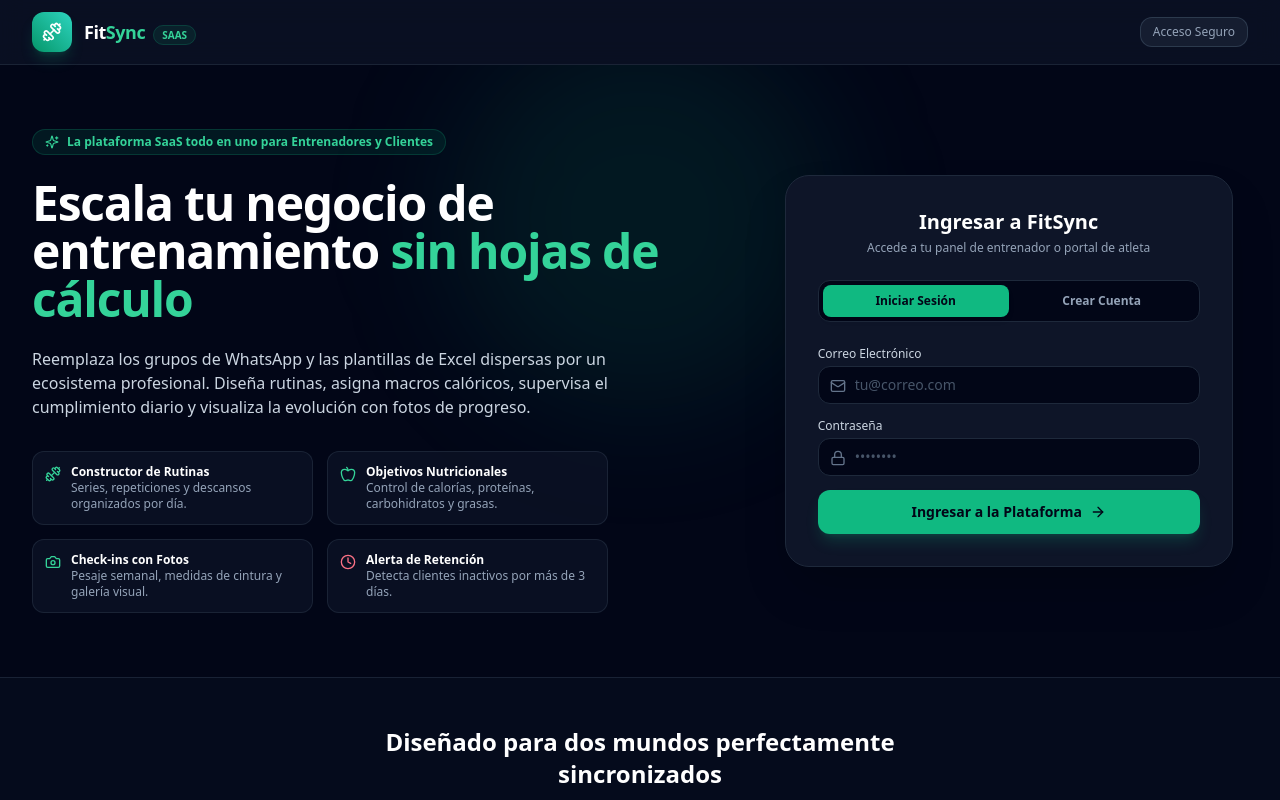
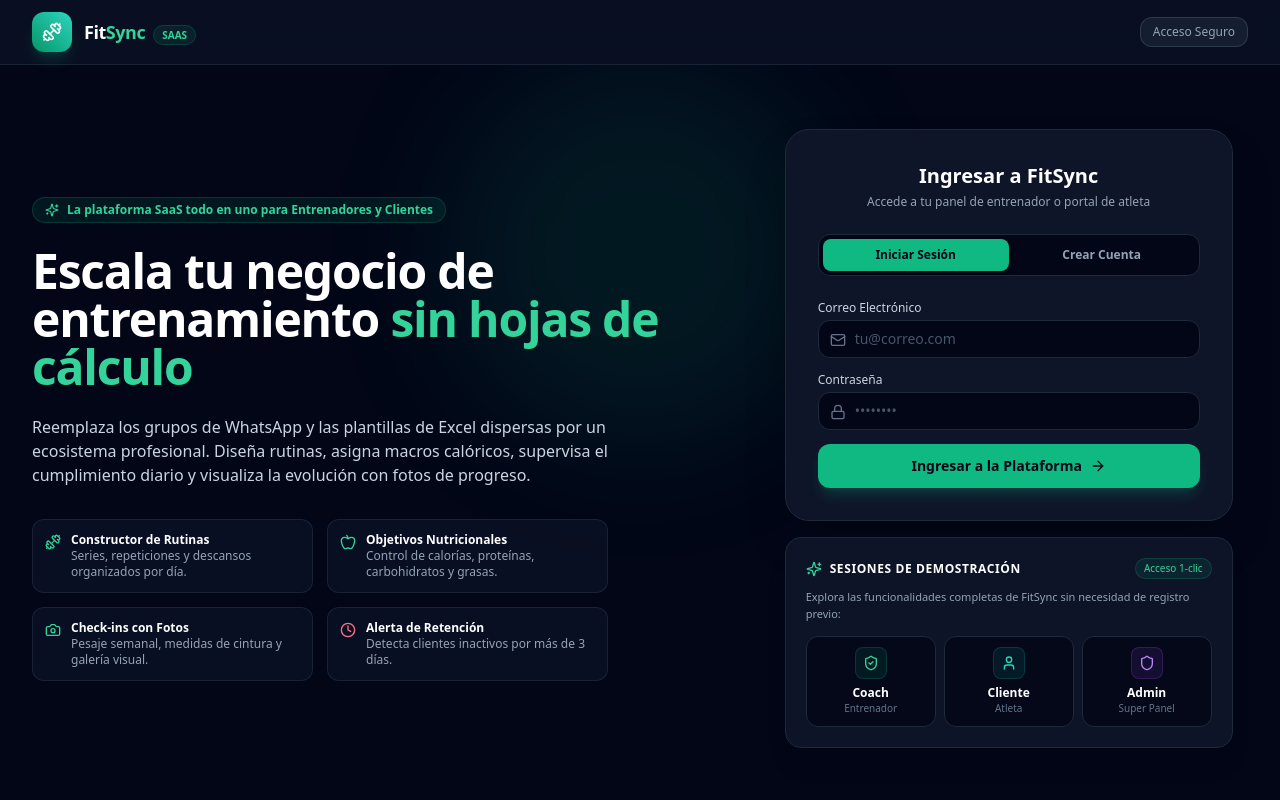
Before and after one commit to lucianovegaallegroni-boop/FitSync, a React (Vite) app: page / in a window 1280 px wide. Shown: the top 800 px of the page. Built offline with nearby package versions, Linux system fonts and the light colour scheme; no server answers.

Commit message:
feat: reubicar sesiones de demo debajo del cuadro de login

```diff
--- a/src/components/AuthModal.tsx
+++ b/src/components/AuthModal.tsx
@@ -1,5 +1,5 @@
 import React, { useState } from 'react';
-import { X, Lock, Mail, User, Dumbbell, AlertCircle, CheckCircle2 } from 'lucide-react';
+import { X, Lock, Mail, User, Dumbbell, AlertCircle, CheckCircle2, ShieldCheck, Shield } from 'lucide-react';
 import { useAuth } from '../context/AuthContext';
 import { UserRole } from '../types/database';
 
@@ -9,7 +9,7 @@ interface AuthModalProps {
 }
 
 export const AuthModal: React.FC<AuthModalProps> = ({ isOpen, onClose }) => {
-  const { login, signup } = useAuth();
+  const { login, signup, switchDemoRole } = useAuth();
   const [isLogin, setIsLogin] = useState(true);
   const [email, setEmail] = useState('');
   const [password, setPassword] = useState('');
@@ -180,6 +180,44 @@ export const AuthModal: React.FC<AuthModalProps> = ({ isOpen, onClose }) => {
             {isLogin ? '¿No tienes cuenta? Regístrate aquí' : '¿Ya tienes cuenta? Inicia sesión'}
           </button>
         </div>
+
+        {/* Espacio con las Sesiones de Demo (Debajo del formulario de login) */}
+        <div className="mt-5 pt-4 border-t border-slate-800">
+          <div className="flex items-center justify-between mb-2">
+            <span className="text-[10px] font-bold uppercase tracking-wider text-slate-400">
+              Sesiones de Demostración
+            </span>
+            <span className="text-[9px] bg-emerald-500/10 text-emerald-400 border border-emerald-500/20 px-1.5 py-0.5 rounded font-medium">
+              1-clic
+            </span>
+          </div>
+          <div className="grid grid-cols-3 gap-2">
+            <button
+              type="button"
+              onClick={() => { switchDemoRole('trainer'); onClose(); }}
+              className="p-2 bg-slate-950/70 hover:bg-emerald-500/10 border border-slate-800 hover:border-emerald-500/40 rounded-xl text-center transition-all flex flex-col items-center justify-center gap-1 group"
+            >
+              <ShieldCheck className="h-4 w-4 text-emerald-400 group-hover:scale-110 transition-transform" />
+              <span className="text-[11px] font-medium text-slate-200 group-hover:text-emerald-300">Coach</span>
+            </button>
+            <button
+              type="button"
+              onClick={() => { switchDemoRole('client'); onClose(); }}
+              className="p-2 bg-slate-950/70 hover:bg-teal-500/10 border border-slate-800 hover:border-teal-500/40 rounded-xl text-center transition-all flex flex-col items-center justify-center gap-1 group"
+            >
+              <User className="h-4 w-4 text-teal-400 group-hover:scale-110 transition-transform" />
+              <span className="text-[11px] font-medium text-slate-200 group-hover:text-teal-300">Cliente</span>
+            </button>
+            <button
+              type="button"
+              onClick={() => { switchDemoRole('admin'); onClose(); }}
+              className="p-2 bg-slate-950/70 hover:bg-purple-500/10 border border-slate-800 hover:border-purple-500/40 rounded-xl text-center transition-all flex flex-col items-center justify-center gap-1 group"
+            >
+              <Shield className="h-4 w-4 text-purple-400 group-hover:scale-110 transition-transform" />
+              <span className="text-[11px] font-medium text-slate-200 group-hover:text-purple-300">Admin</span>
+            </button>
+          </div>
+        </div>
       </div>
     </div>
   );
--- a/src/components/landing/LandingPage.tsx
+++ b/src/components/landing/LandingPage.tsx
@@ -12,13 +12,14 @@ import {
   Camera,
   Activity,
   Clock,
-  Sparkles
+  Sparkles,
+  Shield
 } from 'lucide-react';
 import { useAuth } from '../../context/AuthContext';
 import { UserRole } from '../../types/database';
 
 export const LandingPage: React.FC = () => {
-  const { login, signup } = useAuth();
+  const { login, signup, switchDemoRole } = useAuth();
   const [isLogin, setIsLogin] = useState(true);
   const [email, setEmail] = useState('');
   const [password, setPassword] = useState('');
@@ -282,6 +283,67 @@ export const LandingPage: React.FC = () => {
                   </button>
                 </form>
               </div>
+
+              {/* Espacio con las Sesiones de Demo (Debajo del cuadro de login) */}
+              <div className="mt-4 bg-slate-900/90 border border-slate-800 rounded-2xl p-4 sm:p-5 shadow-xl backdrop-blur-md">
+                <div className="flex items-center justify-between mb-2.5">
+                  <div className="flex items-center gap-2">
+                    <Sparkles className="h-4 w-4 text-emerald-400" />
+                    <span className="text-xs font-bold text-white uppercase tracking-wider">
+                      Sesiones de Demostración
+                    </span>
+                  </div>
+                  <span className="text-[10px] bg-emerald-500/10 text-emerald-400 border border-emerald-500/20 px-2 py-0.5 rounded-full font-medium">
+                    Acceso 1-clic
+                  </span>
+                </div>
+                <p className="text-[11px] text-slate-400 mb-3.5">
+                  Explora las funcionalidades completas de FitSync sin necesidad de registro previo:
+                </p>
+                <div className="grid grid-cols-3 gap-2">
+                  <button
+                    type="button"
+                    onClick={() => switchDemoRole('trainer')}
+                    className="group p-2.5 bg-slate-950/80 hover:bg-emerald-500/10 border border-slate-800 hover:border-emerald-500/40 rounded-xl text-center transition-all flex flex-col items-center justify-center gap-1.5"
+                  >
+                    <div className="h-8 w-8 rounded-lg bg-emerald-500/10 border border-emerald-500/20 group-hover:scale-110 flex items-center justify-center text-emerald-400 transition-transform">
+                      <ShieldCheck className="h-4 w-4" />
+                    </div>
+                    <div>
+                      <p className="text-xs font-semibold text-white group-hover:text-emerald-300 transition-colors">Coach</p>
+                      <p className="text-[10px] text-slate-500">Entrenador</p>
+                    </div>
+                  </button>
+
+                  <button
+                    type="button"
+                    onClick={() => switchDemoRole('client')}
+                    className="group p-2.5 bg-slate-950/80 hover:bg-teal-500/10 border border-slate-800 hover:border-teal-500/40 rounded-xl text-center transition-all flex flex-col items-center justify-center gap-1.5"
+                  >
+                    <div className="h-8 w-8 rounded-lg bg-teal-500/10 border border-teal-500/20 group-hover:scale-110 flex items-center justify-center text-teal-400 transition-transform">
+                      <User className="h-4 w-4" />
+                    </div>
+                    <div>
+                      <p className="text-xs font-semibold text-white group-hover:text-teal-300 transition-colors">Cliente</p>
+                      <p className="text-[10px] text-slate-500">Atleta</p>
+                    </div>
+                  </button>
+
+                  <button
+                    type="button"
+                    onClick={() => switchDemoRole('admin')}
+                    className="group p-2.5 bg-slate-950/80 hover:bg-purple-500/10 border border-slate-800 hover:border-purple-500/40 rounded-xl text-center transition-all flex flex-col items-center justify-center gap-1.5"
+                  >
+                    <div className="h-8 w-8 rounded-lg bg-purple-500/10 border border-purple-500/20 group-hover:scale-110 flex items-center justify-center text-purple-400 transition-transform">
+                      <Shield className="h-4 w-4" />
+                    </div>
+                    <div>
+                      <p className="text-xs font-semibold text-white group-hover:text-purple-300 transition-colors">Admin</p>
+                      <p className="text-[10px] text-slate-500">Super Panel</p>
+                    </div>
+                  </button>
+                </div>
+              </div>
             </div>
           </div>
         </div>
```
